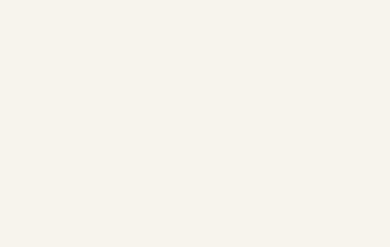
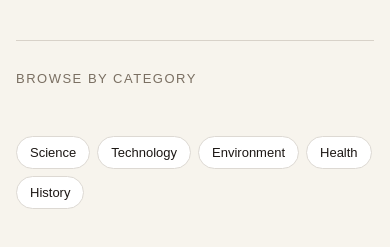
Before and after one commit to Arundhatiprasanthan/Content-Management-System, a React app in the folder frontend/: page /home in a window 390 px wide. Shown: the part 1089-1336 px from the top of the page. Before the commit the page ends 1149 px from the top, so only its background shows below. Built offline with nearby package versions, Linux system fonts and the light colour scheme; the HTML template or start-up script is replaced by a standard one.

Commit message:
added browse by category section in home page
full complete home page exactly same as in figma design.

```diff
--- a/frontend/src/pages/reader/Browse/Browse.jsx
+++ b/frontend/src/pages/reader/Browse/Browse.jsx
@@ -1,14 +1,23 @@
-import { useState } from "react";
+import { useEffect, useState } from "react";
 import Navbar from "../../../components/Navbar/Navbar";
 import "./Browse.css";
 import { FiSearch, FiEye, FiThumbsUp, FiBookOpen } from "react-icons/fi";
 import articles from "../../../data/articles";
-import { useNavigate } from "react-router-dom";
+import { useLocation, useNavigate } from "react-router-dom";
 
 function Browse() {
   const navigate = useNavigate();
-  const [activeCategory, setActiveCategory] = useState("All");
+  const location = useLocation();
+  const [activeCategory, setActiveCategory] = useState(
+    location.state?.category || "All",
+  );
   const [search, setSearch] = useState("");
+  useEffect(() => {
+    if (location.state?.category) {
+      setActiveCategory(location.state.category);
+      navigate(location.pathname, { replace: true, state: null });
+    }
+  }, []);
   const categories = [
     "All",
     "Science",
--- a/frontend/src/pages/reader/Home/Home.css
+++ b/frontend/src/pages/reader/Home/Home.css
@@ -233,6 +233,37 @@
   height: 17px;
   stroke-width: 1.7;
 }
+.browse-by-category {
+  margin-top: 10px;
+  padding-top: 40px;
+  padding-bottom: 50px;
+  border-top: 1px solid #d8d2c9;
+}
+.category-heading {
+  color: #7a6f62;
+  font-size: 17px;
+  letter-spacing: 3px;
+  margin-bottom: 30px;
+}
+.category-buttons {
+  display: flex;
+  align-items: center;
+  gap: 15px;
+  flex-wrap: wrap;
+}
+.category-buttons button {
+  padding: 12px 22px;
+  background-color: #ffffff;
+  color: #1c1714;
+  border: 1px solid #ddd9d3;
+  border-radius: 25px;
+  font-size: 16px;
+  cursor: pointer;
+  transition: border-color 0.2s ease;
+}
+.category-buttons button:hover {
+  border-color: #1c1714;
+}
 
 @media (max-width: 1400px) {
   .home-page {
@@ -305,6 +336,18 @@
   .recent-article-card img {
     height: 240px;
   }
+  .browse-by-category {
+    padding-top: 40px;
+    padding-bottom: 50px;
+  }
+  .category-buttons {
+    padding-top: 25px;
+    gap: 10px;
+  }
+  .category-buttons button {
+    padding: 10px 17px;
+    font-size: 15px;
+  }
 }
 
 @media (max-width: 768px) {
@@ -372,6 +415,22 @@
   }
   .recent-article-card img {
     height: 260px;
+  }
+  .browse-by-category {
+    padding-top: 35px;
+    padding-bottom: 40px;
+  }
+  .category-heading {
+    font-size: 14px;
+    letter-spacing: 1.8px;
+  }
+  .category-buttons {
+    padding-top: 22px;
+    gap: 8px;
+  }
+  .category-buttons button {
+    padding: 9px 15px;
+    font-size: 14px;
   }
 }
 
@@ -481,4 +540,21 @@
     width: 15px;
     height: 15px;
   }
+  .browse-by-category {
+    padding-top: 30px;
+    padding-bottom: 30px;
+  }
+  .category-heading {
+    font-size: 13px;
+    letter-spacing: 1.5px;
+  }
+  .category-buttons {
+    padding-top: 20px;
+    gap: 7px;
+  }
+  .category-buttons button {
+    padding: 8px 13px;
+    font-size: 13px;
+    border-radius: 20px;
+  }
 }
--- a/frontend/src/pages/reader/Home/Home.jsx
+++ b/frontend/src/pages/reader/Home/Home.jsx
@@ -105,6 +105,31 @@ function Home() {
               </div>
             ))}
           </div>
+          <div className="browse-by-category">
+            <div className="category-heading">
+              <span>BROWSE BY CATEGORY</span>
+            </div>
+            <div className="category-buttons">
+              {[
+                "Science",
+                "Technology",
+                "Environment",
+                "Health",
+                "History",
+              ].map((category) => (
+                <button
+                  key={category}
+                  onClick={() =>
+                    navigate("/browse", {
+                      state: { category },
+                    })
+                  }
+                >
+                  {category}
+                </button>
+              ))}
+            </div>
+          </div>
         </div>
       </div>
     </div>
```
